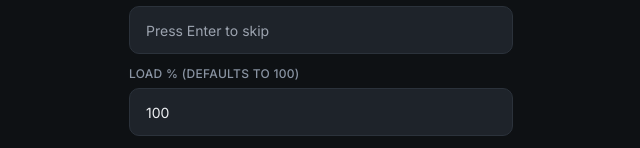
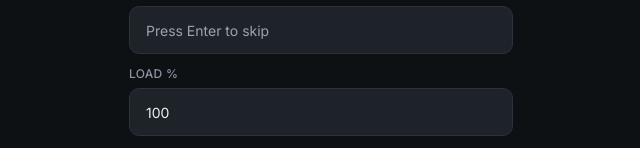
Before and after one commit to foustbrothersllc/foustbrothersllc.github.io-therailsheet, a Next.js app: page /qr-entry in a window 1280 px wide. Shown: the part 298-446 px from the top of the page, without its empty margins (319-959 px from the left). Built offline with nearby package versions, Linux system fonts and the light colour scheme; no server answers.

Commit message:
Update qr-entry-form.tsx

```diff
--- a/app/qr-entry/qr-entry-form.tsx
+++ b/app/qr-entry/qr-entry-form.tsx
@@ -10,10 +10,11 @@ export default function QREntryFormClient() {
   const supabase = createClient();
   const searchParams = useSearchParams();
   const trailerNumber = searchParams.get("trailer") || "";
+  const loadFromUrl = searchParams.get("load") || "";
 
   const [equipment_number, setEquipment_number] = useState(trailerNumber);
   const [pickup_number, setPickup_number] = useState("");
-  const [load_percentage, setLoad_percentage] = useState("100");
+  const [load_percentage, setLoad_percentage] = useState(loadFromUrl || "100");
   const [origin, setOrigin] = useState("");
   const [destination, setDestination] = useState("");
   const [loading, setLoading] = useState(false);
@@ -167,7 +168,7 @@ export default function QREntryFormClient() {
 
           <div>
             <label className="block text-xs font-medium text-yard-muted mb-1.5 uppercase tracking-wide">
-              Load % (defaults to 100)
+              Load % {loadFromUrl && `(provided: ${loadFromUrl}%)`}
             </label>
             <input
               ref={loadRef}
```
